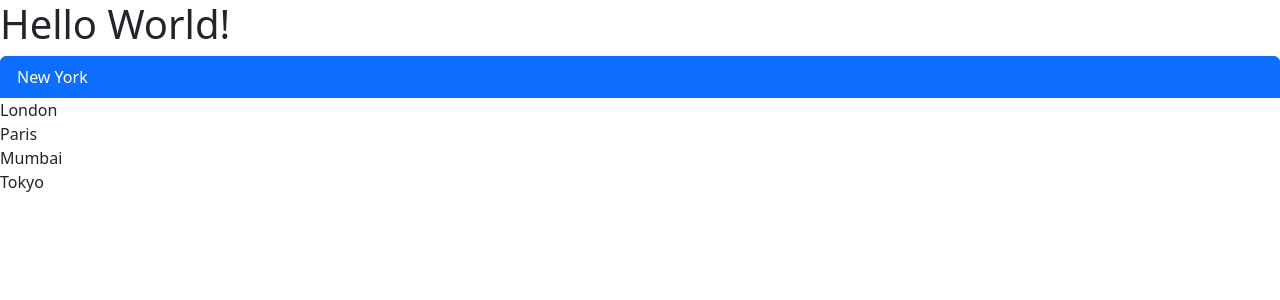
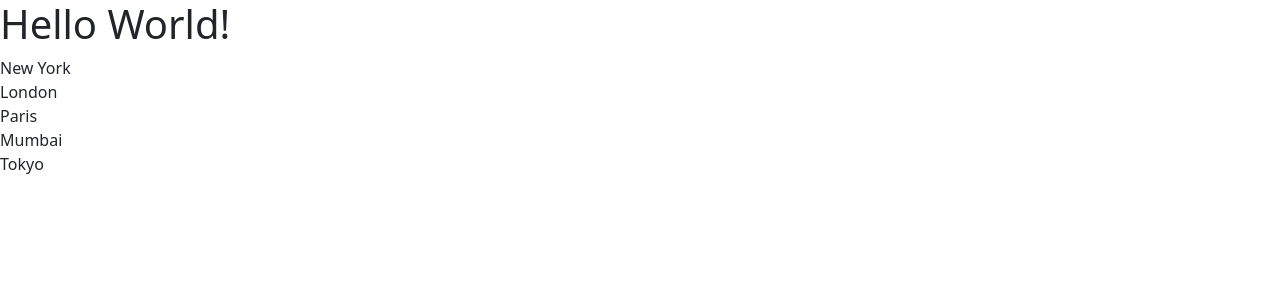
Before and after one commit to 1110tanmay/Gamesite-react-, a React (Vite) app in the folder react-app/: page / in a window 1280 px wide. Shown: the top 300 px of the page. Built offline with nearby package versions, Linux system fonts and the light colour scheme.

Commit message:
Added a dynamic list view to the code.

```diff
--- a/react-app/src/components/ListGroup.tsx
+++ b/react-app/src/components/ListGroup.tsx
@@ -1,10 +1,11 @@
-import { MouseEvent } from "react";
+import { useState } from "react";
+
 function ListGroup() {
   let items = ["New York", "London", "Paris", "Mumbai", "Tokyo"];
-  let selectedindex = 0;
-
+  let selectedindex = -1;
+  //Hook- This is to tell react that this has data that changes over time.
+  const arr = useState(-1);
   //Event handler
-  const handleClick = (event: MouseEvent) => console.log(event);
 
   return (
     <>
@@ -19,7 +20,9 @@
                 : "list-grou-item"
             }
             key={item}
-            onClick={handleClick}
+            onClick={() => {
+              selectedindex = index;
+            }}
           >
             {item}
           </li>
```
